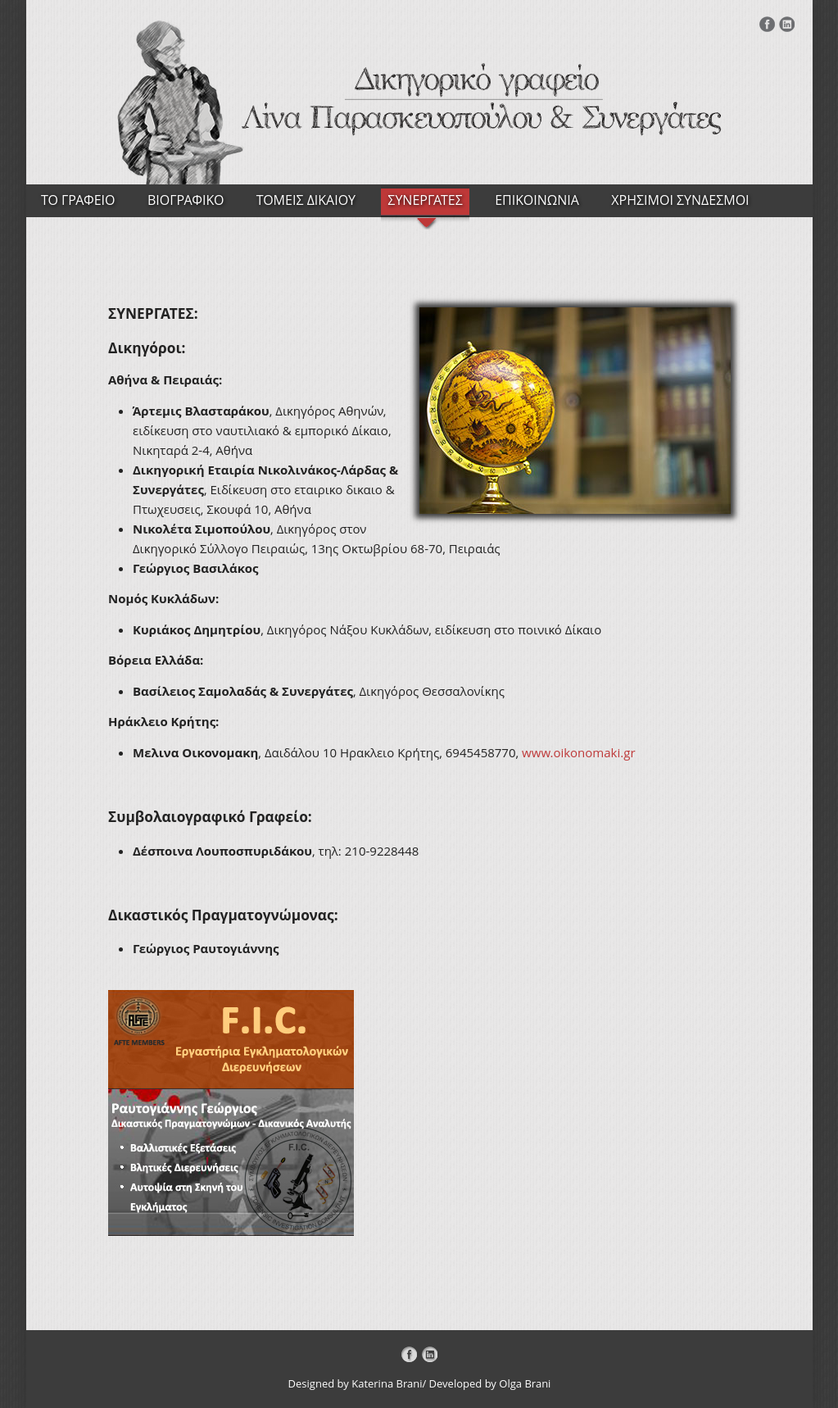
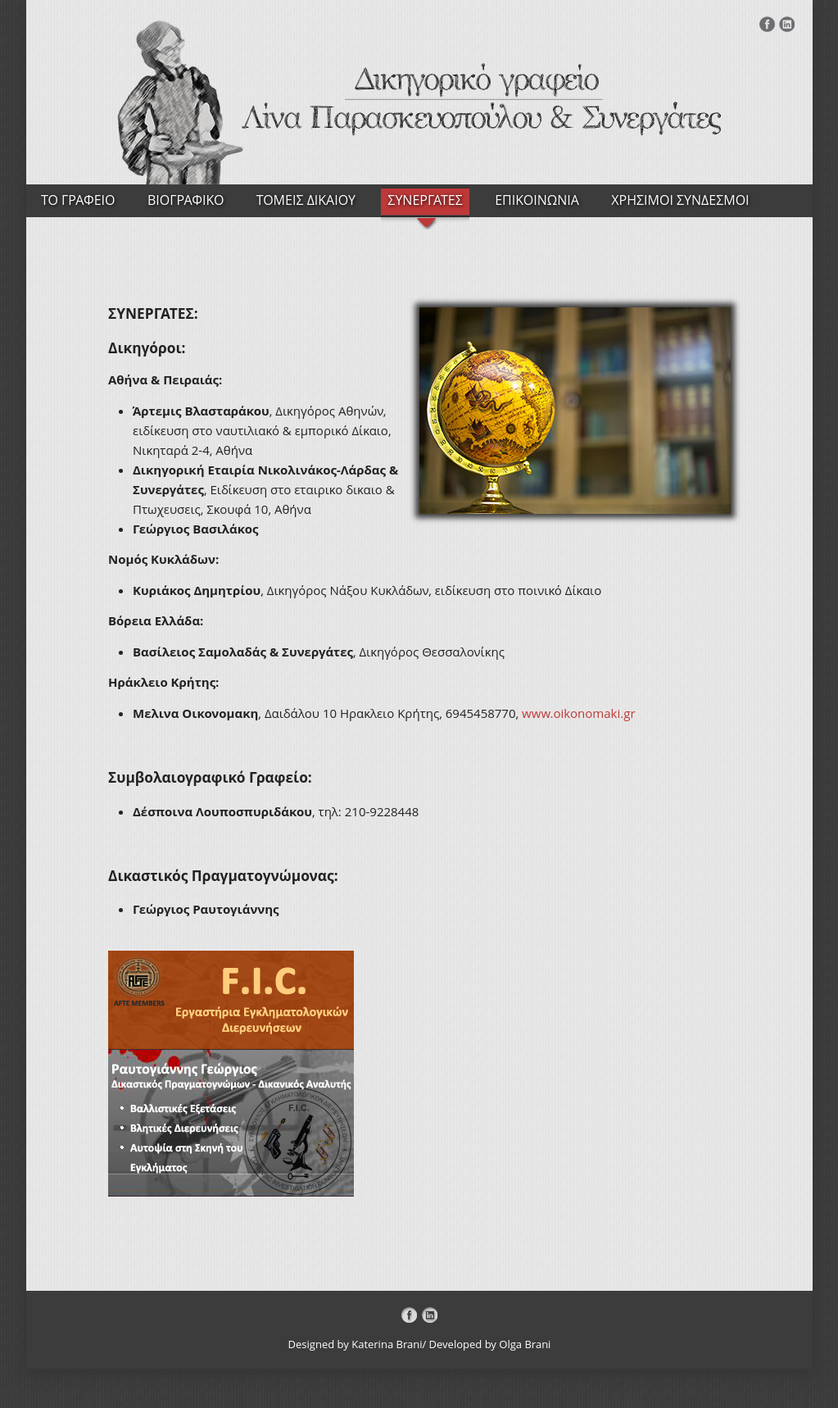
Before and after one commit to olgabrani/jk-lina, a Jekyll site: the page built from synergates.md, in a window 1280 px wide. Shown: the whole page at 82% size, without its empty margins (128-1151 px from the left). Built offline with Jekyll 4.4.1, drawn with Linux system fonts in a browser that asks for light colours; after the commit the page ends 1670 px from its top, so only the background shows below that.

Commit message:
Remove Nikoleta from collaborators

```diff
--- a/synergates.md
+++ b/synergates.md
@@ -10,7 +10,6 @@ layout: default
 <ul>
     <li><strong>Άρτεμις Βλασταράκου</strong>, Δικηγόρος Αθηνών, ειδίκευση στο ναυτιλιακό & εμπορικό Δίκαιο, Νικηταρά 2-4, Αθήνα</li>
     <li><strong>Δικηγορική Εταιρία Νικολινάκος-Λάρδας &  Συνεργάτες</strong>, Ειδίκευση στο εταιρικο δικαιο & Πτωχευσεις, Σκουφά 10, Αθήνα</li>
-    <li><strong>Νικολέτα Σιμοπούλου</strong>, Δικηγόρος στον Δικηγορικό Σύλλογο Πειραιώς, 13ης Οκτωβρίου 68-70, Πειραιάς</li>
     <li><strong> Γεώργιος Βασιλάκος</strong></li>
 </ul>
 <h3>Νομός Κυκλάδων:</h3>
```
